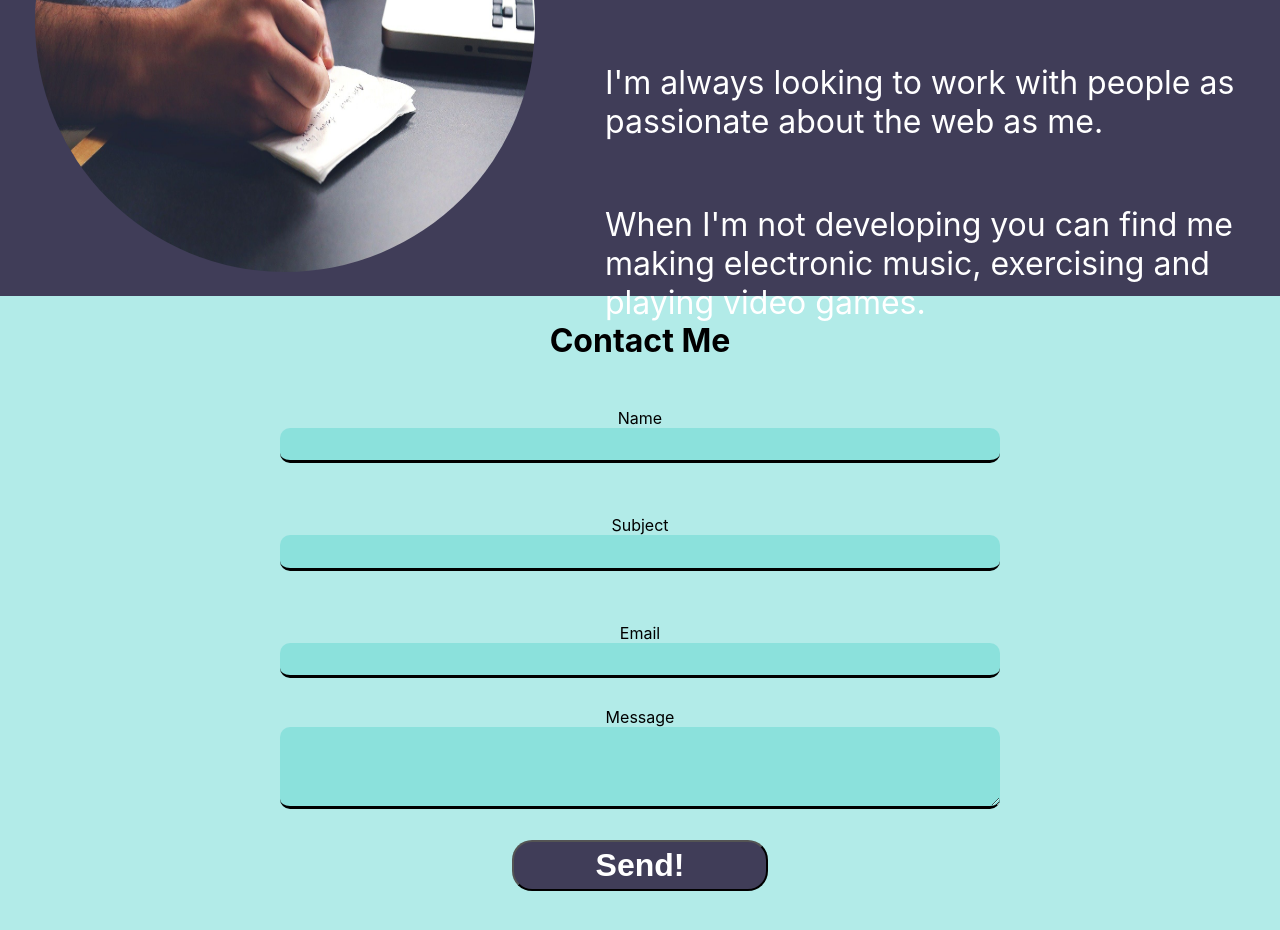
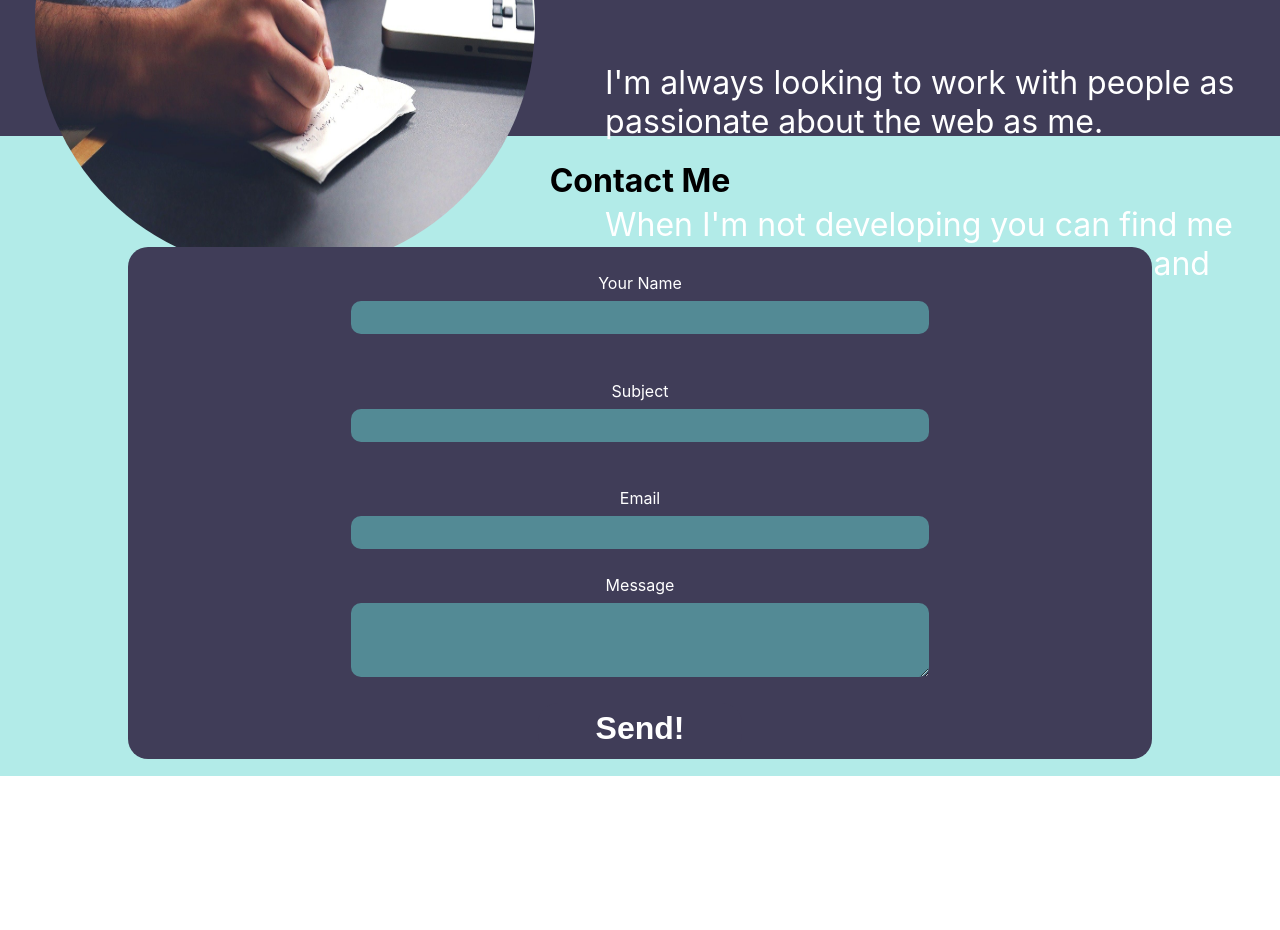
Before and after one commit to Burkes321/Personal-Porfolio--WIP-, a React (Create React App) app: page / in a window 1280 px wide. Shown: the part 2160-3090 px from the top of the page. After the commit the page ends 2936 px from the top, so only its background shows below. Built offline with nearby package versions, Linux system fonts and the light colour scheme.

Commit message:
contact form styling fixed

```diff
--- a/src/components/bio/Bio.scss
+++ b/src/components/bio/Bio.scss
@@ -1,6 +1,6 @@
 .bio {
   background-color: #403d58;
-  height: 80vh;
+  height: 60vh;
   color: white;
   display: flex;
   flex-direction: column;
--- a/src/components/contact/Contact.js
+++ b/src/components/contact/Contact.js
@@ -19,20 +19,20 @@ const Contact = () => {
             <h1>Contact Me</h1>
             <form className="contact-form" onSubmit={sendEmail}>
                 <div>
-                    <label>Name</label>
-                    <input type="text" name="user_name"/>
+                    <label>Your Name</label>
+                    <input type="text" name="user_name" />
                 </div>
                 <div>
                     <label>Subject</label>
-                    <input type="text" name="subject"/>
+                    <input type="text" name="subject" />
                 </div>
                 <div>
                     <label>Email</label>
-                    <input type="email" name="user_email"/>
+                    <input type="email" name="user_email" />
                 </div>
                 <div>
                     <label>Message</label>
-                    <textarea name="message"/>
+                    <textarea name="message" />
                 </div>
                 <button action='submit'>Send!</button>
             </form>
--- a/src/components/contact/Contact.scss
+++ b/src/components/contact/Contact.scss
@@ -1,44 +1,48 @@
 .contact-container {
   height: 80vh;
   background-color: rgba(102, 215, 209, 0.5);
+  display: flex;
+  flex-direction: column;
+  align-items: center;
   h1 {
     text-align: center;
     margin-top: 0;
     padding-top: 2%;
   }
   .contact-form {
+    background-color: #403d58;
+    width: 80%;
+    height: 80%;
     display: flex;
+    border-radius: 20px;
     flex-direction: column;
-    justify-content: space-around;
+    justify-content: space-evenly;
     align-items: center;
-    height: 80%;
+    margin-top: 2%;
     div {
       display: flex;
+      color: white;
       flex-direction: column;
       justify-content: center;
       align-items: center;
       height: 20%;
       width: 80%;
-      input {
+      input, textarea {
         border: none;
-        border-bottom: solid 3px black;
         background-color: rgba(102, 215, 209, 0.5);
+        margin-top: 1%;
         width: 70%;
         height: 30%;
         border-radius: 10px;
         font-size: 2em;
       }
       textarea {
-        border: none;
-        border-bottom: solid 3px black;
-        background-color: rgba(102, 215, 209, 0.5);
-        width: 70%;
         height: 700%;
-        border-radius: 10px;
       }
     }
     button {
       background-color: #403d58;
+      border: none;
       color: white;
       font-weight: bold;
       font-size: 2em;
```
Also changed, not shown: 1 other file (tests, documents, lock files or other folders).
